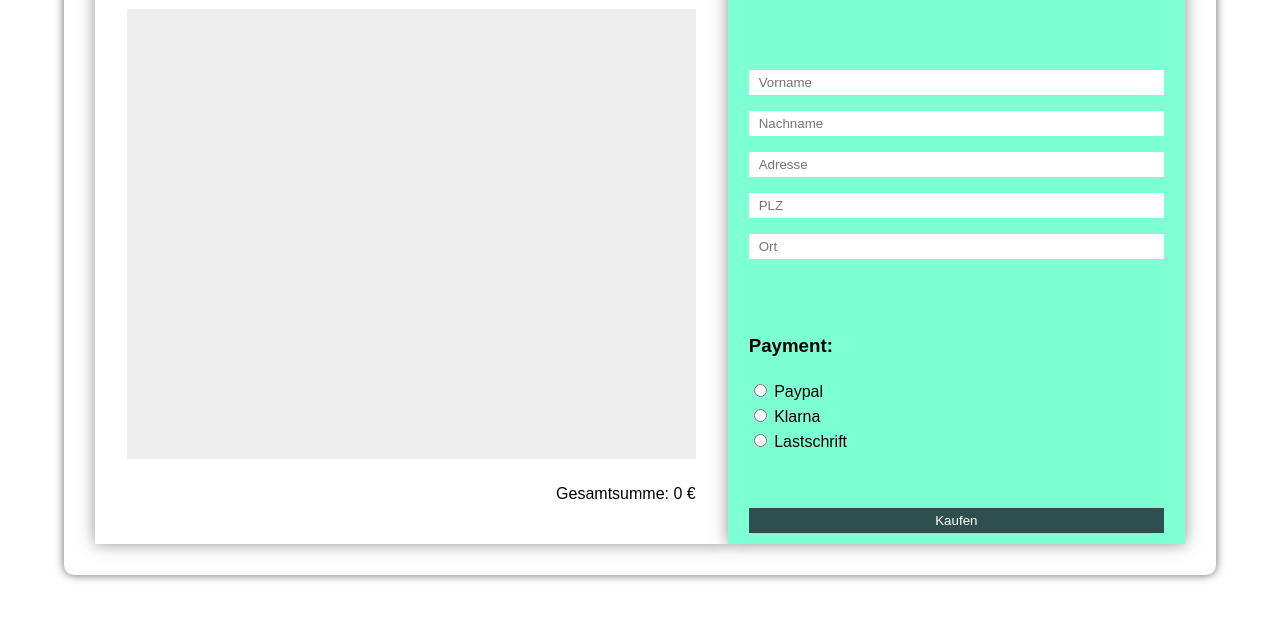
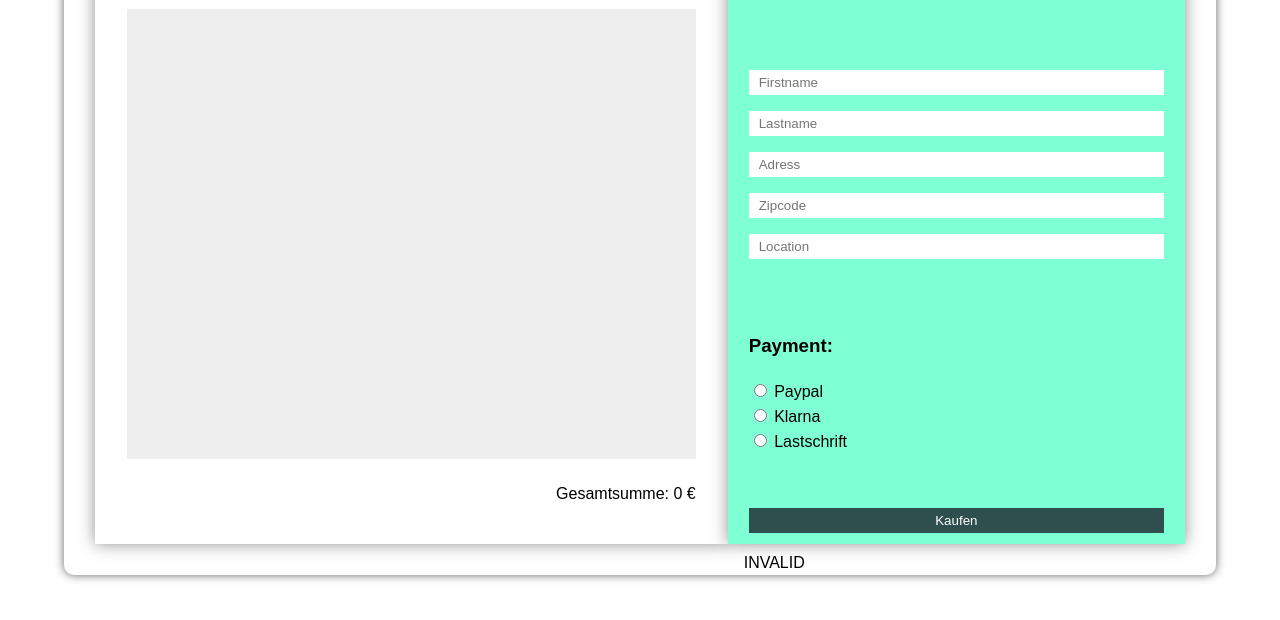
Before and after one commit to RBN2208/angular-fakestore, an Angular app: page /shopping-cart in a window 1280 px wide. Shown: the part 310-930 px from the top of the page. Built offline with nearby package versions, Linux system fonts and the light colour scheme.

Commit message:
first form validation

```diff
--- a/src/app/app.module.ts
+++ b/src/app/app.module.ts
@@ -1,7 +1,6 @@
 import { NgModule } from '@angular/core';
 import { BrowserModule } from '@angular/platform-browser';
 import { HttpClientModule } from "@angular/common/http";
-
 import { AppRoutingModule } from './app-routing.module';
 import { AppComponent } from './app.component';
 import { ProductComponent } from './product/product.component';
@@ -10,6 +9,7 @@ import { NavigationComponent } from './navigation/navigation.component';
 import { ShoppingCartComponent } from './shopping-cart/shopping-cart.component';
 import { FormularComponent } from './formular/formular.component';
 import {FormsModule, ReactiveFormsModule} from "@angular/forms";
+import { SubmitformComponent } from './submitform/submitform.component';
 
 @NgModule({
   declarations: [
@@ -19,6 +19,7 @@ import {FormsModule, ReactiveFormsModule} from "@angular/forms";
     NavigationComponent,
     ShoppingCartComponent,
     FormularComponent,
+    SubmitformComponent,
   ],
   imports: [
     BrowserModule,
--- a/src/app/formular/formular.component.html
+++ b/src/app/formular/formular.component.html
@@ -1,25 +1,26 @@
-<form action="" class="shoppingForm" (submit)="handleSubmit($event)">
+<form action="" class="shoppingForm" (ngSubmit)="handleSubmit()" [formGroup]="profileForm">
   <h2>Please add your data</h2>
   <div class="shoppingForm__inputs">
-    <input type="text" placeholder="Vorname" name="firstname">
-    <input type="text" placeholder="Nachname" name="lastname">
-    <input type="text" placeholder="Adresse" name="adress">
-    <input type="text" placeholder="PLZ" name="zipcode">
-    <input type="text" placeholder="Ort" name="location">
+    <input type="text" placeholder="Firstname" formControlName="firstName">
+    <input type="text" placeholder="Lastname" formControlName="lastName">
+    <input type="text" placeholder="Adress" formControlName="address">
+    <input type="text" placeholder="Zipcode" formControlName="zipcode">
+    <input type="text" placeholder="Location" formControlName="location">
   </div>
-  <div class="shoppingForm__paymentMethods">
+  <div class="shoppingForm__paymentMethods" formGroupName="payment">
     <h3>Payment:</h3>
     <label for="payment-paypal">
-      <input type="radio" id="payment-paypal" name="payment" aria-selected="true">
+      <input type="radio" id="payment-paypal"  formControlName="payment" value="paypal">
       Paypal</label
     >
     <label for="payment-klarna">
-      <input type="radio" id="payment-klarna" name="payment">
+      <input type="radio" id="payment-klarna" formControlName="payment" value="klarna">
       Klarna</label>
 
     <label for="payment-bank">
-      <input type="radio" id="payment-bank" name="payment">
+      <input type="radio" id="payment-bank" formControlName="payment" value="bank">
       Lastschrift</label>
   </div>
-  <input type="submit" value="Kaufen" class="shoppingForm__submitbutton">
+  <input type="submit" value="Kaufen" class="shoppingForm__submitbutton" [disabled]="!profileForm.valid">
 </form>
+<p>{{profileForm.status}}</p>
--- a/src/app/formular/formular.component.ts
+++ b/src/app/formular/formular.component.ts
@@ -1,5 +1,5 @@
 import { Component, OnInit } from '@angular/core';
-import {ProductService} from "../product.service";
+import {FormControl, FormGroup, Validators} from '@angular/forms';
 
 @Component({
   selector: 'app-formular',
@@ -8,15 +8,25 @@ import {ProductService} from "../product.service";
 })
 export class FormularComponent implements OnInit {
 
-  constructor(private productService: ProductService) { }
+  profileForm = new FormGroup({
+    firstName: new FormControl('', Validators.required),
+    lastName: new FormControl('', Validators.required),
+    address: new FormControl('',Validators.required),
+    zipcode: new FormControl('',Validators.required),
+    location: new FormControl('',Validators.required),
+    payment: new FormGroup({
+      payment: new FormControl(false),
+    })
+  });
+
+
+  constructor() { }
 
   ngOnInit(): void {
   }
 
-  handleSubmit(event: Event){
-    event.preventDefault()
-    const formElements = event.target
-    console.log(formElements)
+  handleSubmit(){
+    console.log(this.profileForm.value)
     // window.alert("Thanks for buying")
     // localStorage.clear()
     // window.location.href = "/"
--- a/src/app/product.service.ts
+++ b/src/app/product.service.ts
@@ -35,4 +35,7 @@ export class ProductService {
     this.products = products;
   }
 
+  // public add():void{}
+  // public remove():void{}
+
 }
--- /dev/null
+++ b/src/app/submitform/submitform.component.html
@@ -0,0 +1 @@
+<p>submitform works!</p>
--- /dev/null
+++ b/src/app/submitform/submitform.component.ts
@@ -0,0 +1,15 @@
+import { Component, OnInit } from '@angular/core';
+
+@Component({
+  selector: 'app-submitform',
+  templateUrl: './submitform.component.html',
+  styleUrls: ['./submitform.component.scss']
+})
+export class SubmitformComponent implements OnInit {
+
+  constructor() { }
+
+  ngOnInit(): void {
+  }
+
+}
```
Also changed, not shown: src/app/submitform/submitform.component.scss (added), 1 other file (tests, documents, lock files or other folders).
